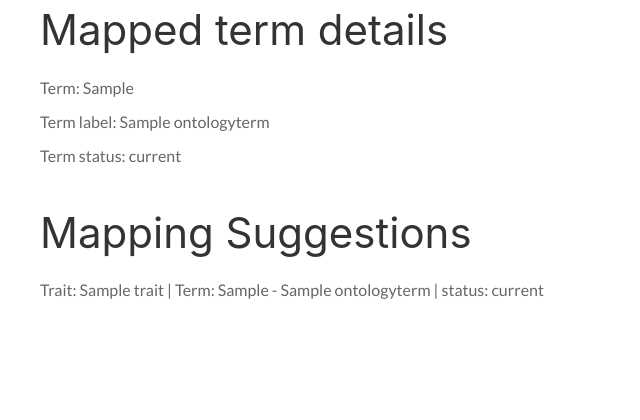
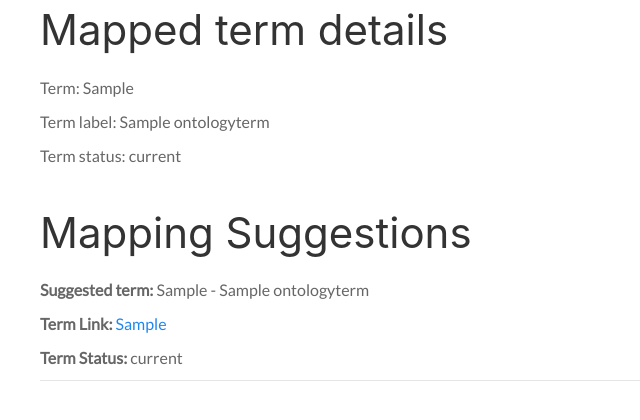
Before and after one commit to EBIvariation/trait-curation, a Django app: page /traits/1/ in a window 1280 px wide. Shown: the part 283-703 px from the top of the page, without its empty margins (0-640 px from the left). Run offline with Django 3.2, Linux system fonts and the light colour scheme; tables that the repository leaves empty hold one stand-in row (values such as "Sample post"); style sheets or scripts are compiled from the project's sources; some libraries are stand-ins or nearby versions.

Commit message:
Make suggestion information display clearer

```diff
--- a/traitcuration/traits/templates/traits/trait_detail.html
+++ b/traitcuration/traits/templates/traits/trait_detail.html
@@ -23,7 +23,12 @@ Trait Detail
     <h1>Mapping Suggestions</h1>
     {% with trait.mappingsuggestion_set.all as suggestions %}
     {% for suggestion in suggestions %}
-       <p>{{suggestion}} | status: {{suggestion.term_id.status}}</p>
+    <ul class="uk-list">
+        <li> <b>Suggested term:</b> {{suggestion.term_id}} </li>
+        <li> <b>Term Link:</b> <a href="{{suggestion.term_id.uri}}">{{suggestion.term_id.uri}}</a></li>
+        <li> <b>Term Status:</b> {{suggestion.term_id.status}}</li>
+        <hr>
+    </ul>
     {% endfor %} {% endwith %}
 
 
```
